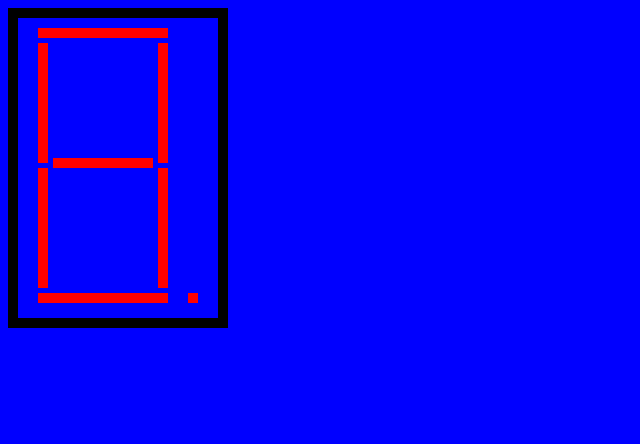
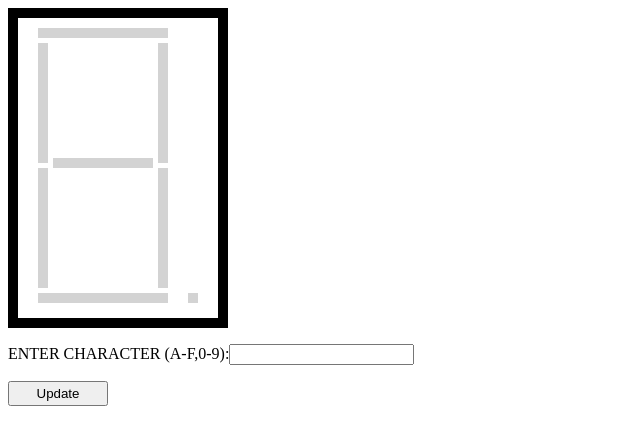
Before and after one commit to joshua-rodgers/seven_segment, a plain HTML site: page index.html in a window 1280 px wide. Shown: the whole page, without its empty margins (0-640 px from the left). Drawn offline with Linux system fonts and the light colour scheme.

Commit message:
Main functionality implemented. Only hexadecimal characters. Rejects invalid characters. This is the first iteration. I will cleanup the class somewhat later.

```diff
--- a/css/style.css
+++ b/css/style.css
@@ -1,7 +1,10 @@
-body{
-  background-color: blue;
+#update_button {
+  width: 100px;
+  height: 25px;
 }
-
+#error_msg {
+  color: "red";
+}
 #sim{
   border: 10px solid black;
 }
--- a/index.html
+++ b/index.html
@@ -6,10 +6,16 @@
   </head>
   <body>
     <canvas id="sim" width="200" height="300"></canvas>
-    <script src="js/seven_seg.js"></script>
+      <p id="error_msg"></p>
+      <p>ENTER CHARACTER (A-F,0-9):<input id="input_field" type="text"></p>
+
+      <button id="update_button">Update</button>
+
+    <script src="js/seven_segment_display_with_decimal.js"></script>
     <script>
-	  var seven_seg = new Seven_segment();
-	  seven_seg.init_display();
+	  var display = new Seven_segment_display_with_decimal();
+	  display.init_display();
+
     </script>
   </body>
 </html>
--- a/js/seven_seg.js
+++ b/js/seven_seg.js
@@ -1,86 +1,87 @@
 var canvas = document.getElementById("sim");
 ctx = canvas.getContext("2d");
 
-function Seven_segment(){
+function Seven_segment_display_with_decimal(){
   var _SEG_WIDTH = 10;
   var _H_SEG_LEN = 130;
   var _V_SEG_LEN = 120;
 
+  var _pin_array = [0, 0, 0, 0, 0, 0, 0, 0];
+
   var _display_body = {
     _a_seg: {
-      state: 0,
+      state: _pin_array[0],
       x: 20,
       y: 10,
       width: _H_SEG_LEN,
       height: _SEG_WIDTH
     },
     _b_seg: {
-      state: 0,
+      state: _pin_array[1],
       x: 140,
       y: 25,
       width: _SEG_WIDTH,
       height: _V_SEG_LEN
     },
     _c_seg: {
-      state: 0,
+      state: _pin_array[2],
       x: 140,
       y: 150,
       width: _SEG_WIDTH,
       height:_V_SEG_LEN
     },
     _d_seg: {
-      state: 0,
+      state: _pin_array[3],
       x: 20,
       y: 275,
       width: _H_SEG_LEN,
       height: _SEG_WIDTH
     },
     _e_seg: {
-      state: 0,
+      state: _pin_array[4],
       x: 20,
       y: 150,
       width: _SEG_WIDTH,
       height: _V_SEG_LEN
     },
     _f_seg: {
-      state: 0,
+      state: _pin_array[5],
       x: 20,
       y: 25,
       width: _SEG_WIDTH,
       height: _V_SEG_LEN
     },
     _g_seg: {
-      state: 0,
+      state: _pin_array[6],
       x: 35,
       y: 140,
       width: _H_SEG_LEN - 30,
       height: _SEG_WIDTH
     },
     _dp_seg: {
-      state: 0,
+      state: _pin_array[7],
       x: 170,
       y: 275,
       width: 10,
       height: 10
     }
   };
-  //var _a_seg = 0;
-  //var _b_seg = 0;
-  //var _c_seg = 0;
-  //var _d_seg = 0;
-  //var _e_seg = 0;
-  //var _f_seg = 0;
-  //var _g_seg = 0;
 
   this.init_display = function(){
     _draw_display();
   }
 
   var _draw_display = function(){
-    ctx.fillStyle = "red";
     for(seg in _display_body){
+      if(_display_body[seg].state){
+        ctx.fillStyle = "limegreen";
+      }else {
+      	ctx.fillStyle = "gray";
+      }
       ctx.fillRect(_display_body[seg].x, _display_body[seg].y, _display_body[seg].width, _display_body[seg].height);
       //console.log(_display_body[seg].x);
     }
   }
+
+
 }
--- /dev/null
+++ b/js/seven_segment_display_with_decimal.js
@@ -0,0 +1,124 @@
+var canvas = document.getElementById("sim");
+ctx = canvas.getContext("2d");
+
+function Seven_segment_display_with_decimal(){
+  var _SEG_WIDTH = 10;
+  var _H_SEG_LEN = 130;
+  var _V_SEG_LEN = 120;
+
+  var _pin_array = [0, 0, 0, 0, 0, 0, 0, 0];
+  var _valid_chars = ["0", "1", "2", "3", "4", "5", "6", "7", "8", "9", "A", "B", "C", "D", "E", "F"];
+
+  var _update_button = document.getElementById("update_button");
+  var _update_field = document.getElementById("input_field");
+  var _error_msg = document.getElementById("error_msg");
+
+  var _display_body = {
+    _a_seg: {
+      state: function(){return _pin_array[0]},
+      x: 20,
+      y: 10,
+      width: _H_SEG_LEN,
+      height: _SEG_WIDTH
+    },
+    _b_seg: {
+      state: function(){return _pin_array[1]},
+      x: 140,
+      y: 25,
+      width: _SEG_WIDTH,
+      height: _V_SEG_LEN
+    },
+    _c_seg: {
+      state: function(){return _pin_array[2]},
+      x: 140,
+      y: 150,
+      width: _SEG_WIDTH,
+      height:_V_SEG_LEN
+    },
+    _d_seg: {
+      state: function(){return _pin_array[3]},
+      x: 20,
+      y: 275,
+      width: _H_SEG_LEN,
+      height: _SEG_WIDTH
+    },
+    _e_seg: {
+      state: function(){return _pin_array[4]},
+      x: 20,
+      y: 150,
+      width: _SEG_WIDTH,
+      height: _V_SEG_LEN
+    },
+    _f_seg: {
+      state: function(){return _pin_array[5]},
+      x: 20,
+      y: 25,
+      width: _SEG_WIDTH,
+      height: _V_SEG_LEN
+    },
+    _g_seg: {
+      state: function(){return _pin_array[6]},
+      x: 35,
+      y: 140,
+      width: _H_SEG_LEN - 30,
+      height: _SEG_WIDTH
+    },
+    _dp_seg: {
+      state: function(){return _pin_array[7]},
+      x: 170,
+      y: 275,
+      width: 10,
+      height: 10
+    }
+  };
+
+  var _char_dictionary = {
+	"0": [1, 1, 1, 1, 1, 1, 0, 0],
+	"1": [0, 1, 1, 0, 0, 0, 0, 0],
+	"2": [1, 1, 0, 1, 1, 0, 1, 0],
+	"3": [1, 1, 1, 1, 0, 0, 1, 0],
+	"4": [0, 1, 1, 0, 0, 1, 1, 0],
+	"5": [1, 0, 1, 1, 0, 1, 1, 0],
+	"6": [1, 0, 1, 1, 1, 1, 1, 0],
+	"7": [1, 1, 1, 0, 0, 0, 0, 0],
+	"8": [1, 1, 1, 1, 1, 1, 1, 0],
+	"9": [1, 1, 1, 0, 0, 1, 1, 0],
+	"A": [1, 1, 1, 0, 1, 1, 1, 0],
+	"B": [0, 0, 1, 1, 1, 1, 1, 0],
+	"C": [0, 0, 0, 1, 1, 0, 1, 0],
+	"D": [0, 1, 1, 1, 1, 0, 1, 0],
+	"E": [1, 0, 0, 1, 1, 1, 1, 0],
+	"F": [1, 0, 0, 0, 1, 1, 1, 0]
+  }
+
+  var _draw_display = function(){
+    for(seg in _display_body){
+      //console.log(seg);
+      if(_display_body[seg].state() == 1){
+        //console.log("here");
+        ctx.fillStyle = "limegreen";
+      }else {
+      	ctx.fillStyle = "lightgray";
+      }
+      ctx.fillRect(_display_body[seg].x, _display_body[seg].y, _display_body[seg].width, _display_body[seg].height);
+      //console.log(_display_body[seg].x);
+    }
+  }
+
+  this.init_display = function(){
+    _draw_display();
+    _update_button.addEventListener('click', function(){ _update(); });
+  }
+
+  var _update = function(){
+    if(_valid_chars.includes(_update_field.value)){
+      _pin_array = _char_dictionary[_update_field.value];
+    }else {
+      _error_msg.innerText = "Invalid Character.";
+    }
+
+    _draw_display();
+    //console.log(_pin_array);
+    //console.log(_display_body["_b_seg"].state());
+  }
+}
```
